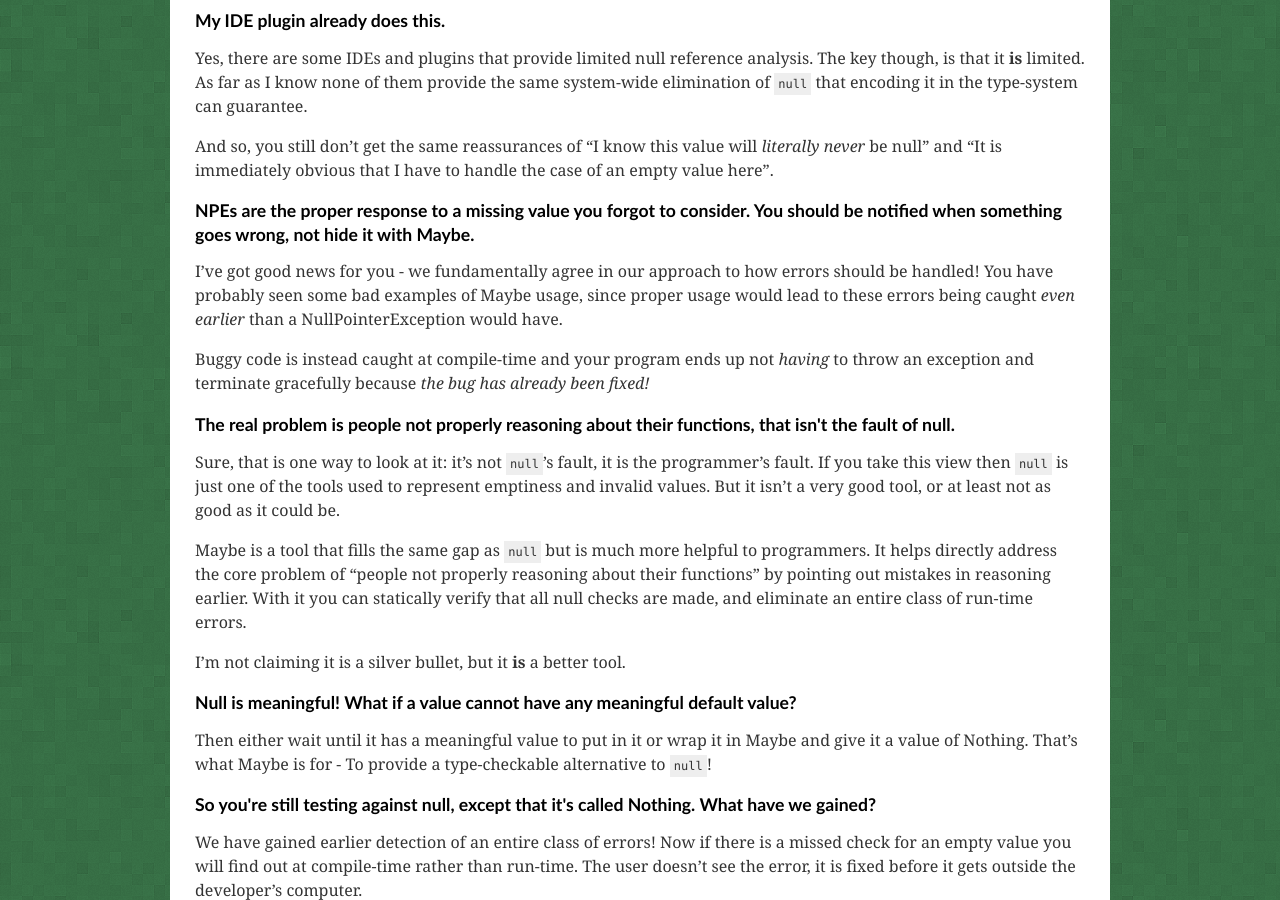
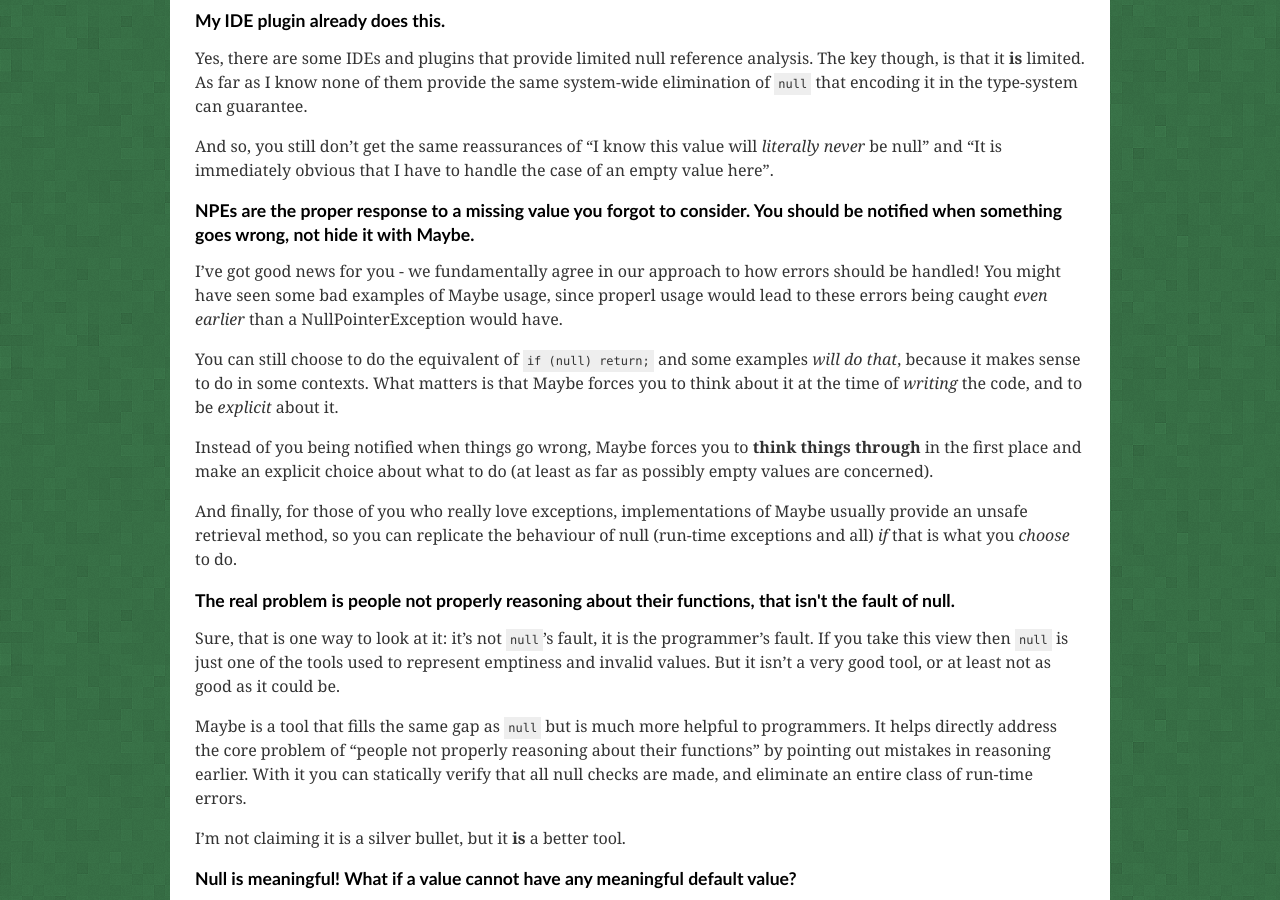
Before and after one commit to nickknw/nickknowlson.com, a Jekyll site: the page built from _posts/2013-04-16-why-maybe-is-better-than-null.markdown, in a window 1280 px wide and 900 px high, scrolled down 2899 px. Built offline with Jekyll 4.4.1, drawn with Linux system fonts in a browser that asks for light colours; nearby versions of some CDN libraries; comment, search, counter and statistics services are not loaded.

Commit message:
rewrite #hiding FAQ entry in Maybe vs Null post

```diff
--- a/_posts/2013-04-16-why-maybe-is-better-than-null.markdown
+++ b/_posts/2013-04-16-why-maybe-is-better-than-null.markdown
@@ -159,13 +159,23 @@ response to a missing value you forgot to consider. You should be notified when
 something goes wrong, not hide it with Maybe.</a> </h4>
 
 I've got good news for you - we fundamentally agree in our approach to how
-errors should be handled! You have probably seen some bad examples of Maybe
-usage, since proper usage would lead to these errors being caught _even earlier_
+errors should be handled! You might have seen some bad examples of Maybe
+usage, since properl usage would lead to these errors being caught _even earlier_
 than a NullPointerException would have.
 
-Buggy code is instead caught at compile-time and your program ends up not
-_having_ to throw an exception and terminate gracefully because _the bug has
-already been fixed!_
+You can still choose to do the equivalent of `if (null) return;` and
+some examples _will do that_, because it makes sense to do in some contexts.
+What matters is that Maybe forces you to think about it at the time of _writing_
+the code, and to be _explicit_ about it.
+
+Instead of you being notified when things go wrong, Maybe forces you to **think
+things through** in the first place and make an explicit choice about what to do
+(at least as far as possibly empty values are concerned).
+
+And finally, for those of you who really love exceptions, implementations of
+Maybe usually provide an unsafe retrieval method, so you can replicate the
+behaviour of null (run-time exceptions and all) _if_ that is what you _choose_
+to do.
 
 <h4><a id="real-problem" href="#real-problem" class="header_link">The real
 problem is people not properly reasoning about their functions, that isn't the
```
